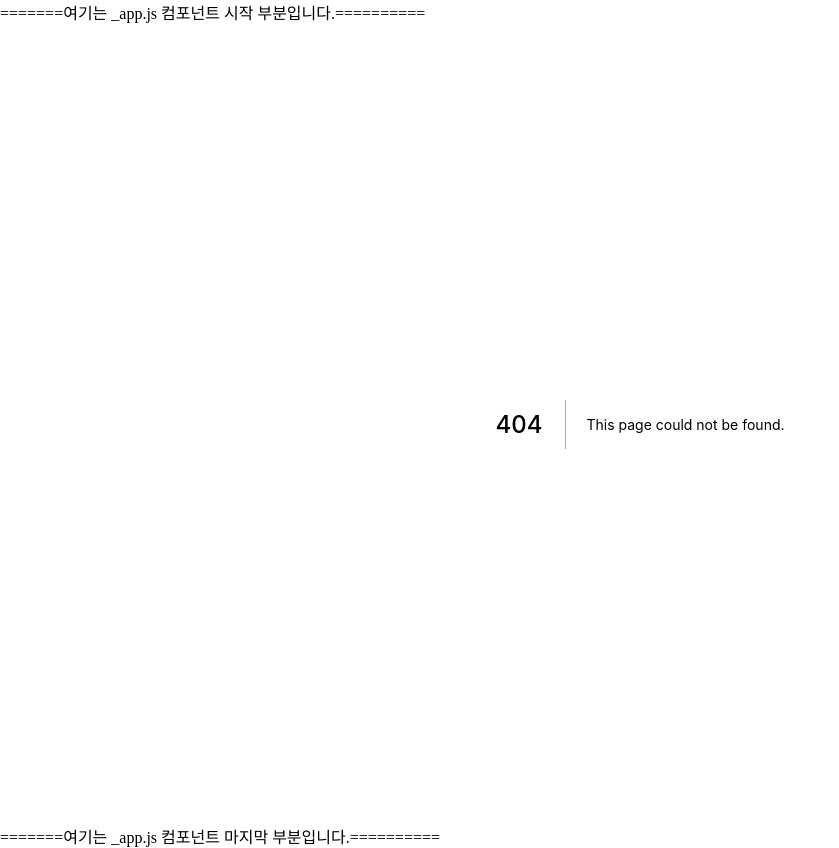
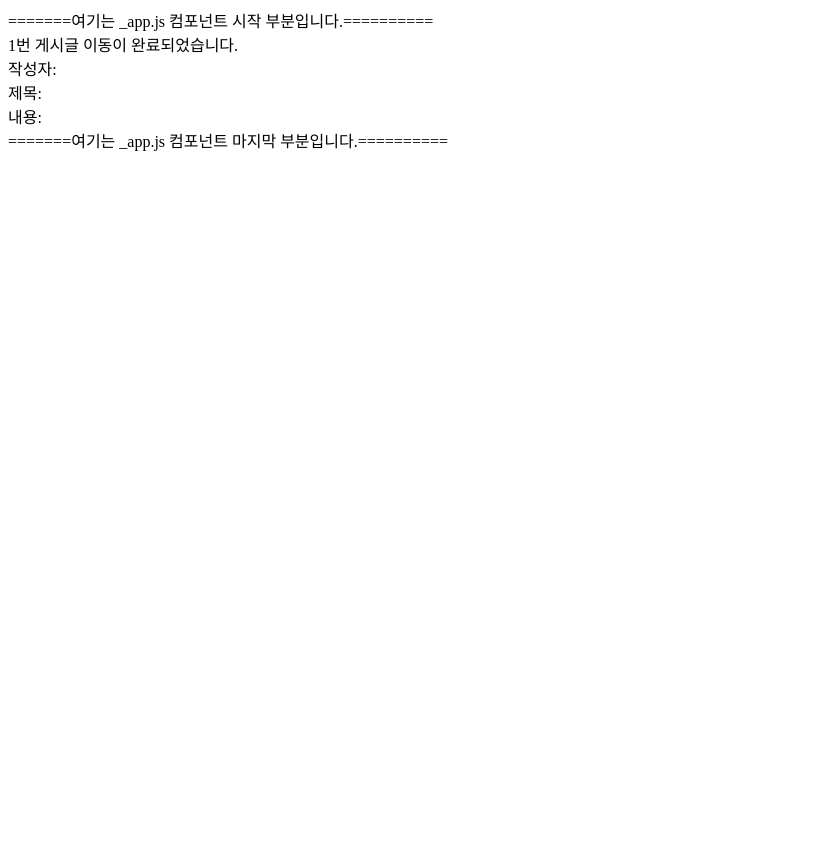
Before and after one commit to kim-jingyu/frontend, a Next.js app: page /section5/05-04-dynamic-routing-board-query-moved/1 in a window 1280 px wide. Before the commit this address had no page. Shown: the whole page, without its empty margins (0-839 px from the left). After the commit the page ends 800 px from the top, so only its background shows below. Built offline with nearby package versions, Linux system fonts and the light colour scheme; no server answers.

Commit message:
feat(class): dynamic routing

```diff
--- /dev/null
+++ b/pages/section5/05-04-dynamic-routing-board-query-moved/[qqq]/index.js
@@ -0,0 +1,35 @@
+import { gql, useQuery } from "@apollo/client"
+import { useRouter } from "next/router"
+
+const FETCH_BOARD = gql`
+    query fetchBoard($number: Int){
+        fetchBoard(number: $number){
+            number
+            writer
+            title
+            contents
+        }
+    }
+`
+
+export default function StaticRoutingMovedPage() {
+    const router = useRouter()
+    console.log(router)
+
+    const { data } = useQuery(FETCH_BOARD, {
+        variables: {
+            number: Number(router.query.qqq)
+        }
+    })
+
+    console.log(data)
+
+    return(
+        <div>
+            <div>{router.query.qqq}번 게시글 이동이 완료되었습니다.</div>
+            <div>작성자: {data?.fetchBoard?.writer}</div>
+            <div>제목: {data?.fetchBoard?.title}</div>
+            <div>내용: {data?.fetchBoard?.contents}</div>
+        </div>
+    )
+}
```
Also changed, not shown: pages/section5/05-04-dynamic-routing-board-query/index.js (added, +25 -0 lines).
